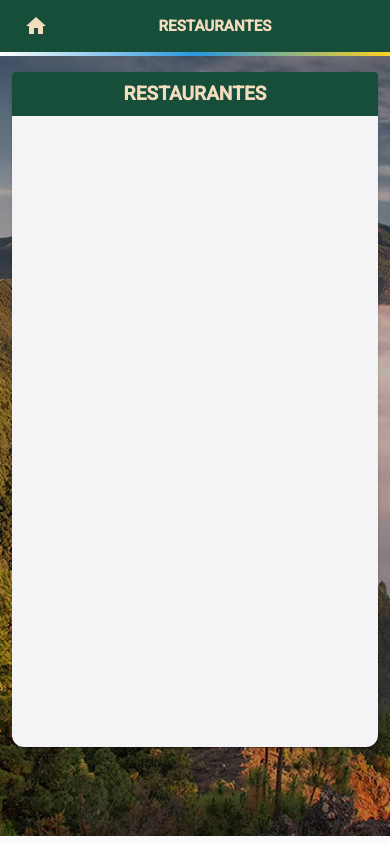
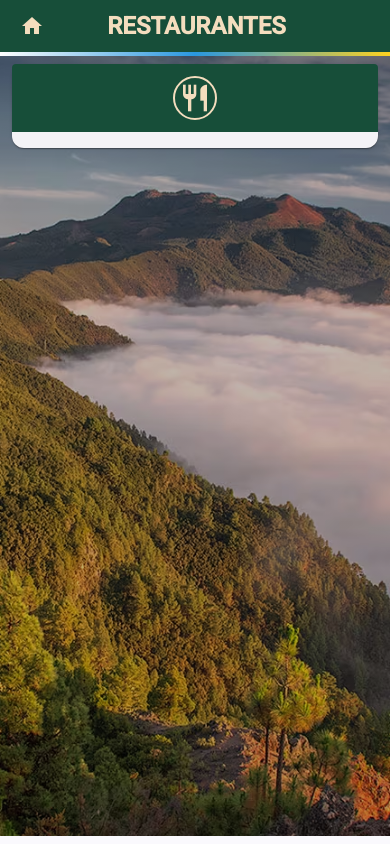
Before and after one commit to Fabian9128/lapalma-guide-app, an Angular app: page /restaurantes in a window 390 px wide. Built offline with nearby package versions, Linux system fonts and the light colour scheme.

Commit message:
FGO: Fix the header style to be center

```diff
--- a/src/app/pages/actividades/actividades.component.scss
+++ b/src/app/pages/actividades/actividades.component.scss
@@ -4,7 +4,7 @@
   display: flex;
   flex-direction: column;
   box-sizing: border-box;
-  height: flex;
+  height: auto;
 }
 
 .information-header {
@@ -32,7 +32,8 @@
 
 @media (max-width: 768px) {
   .information-container {
-    height: 80vh;
+    height: auto;
+    margin: 12px auto;
   }
 
   .information-header h1 {
@@ -44,3 +45,21 @@
     font-size: 13px;
   }
 }
+
+@media (max-width: 480px) {
+  .information-container {
+    margin: 8px auto;
+    height: auto;
+    min-height: 0;
+  }
+
+  .information-header h1 {
+    font-size: 1.1rem;
+  }
+
+  .information-content {
+    padding: 8px;
+    font-size: 12px;
+    flex: none;
+  }
+}
--- a/src/app/pages/actividades/actividades.component.ts
+++ b/src/app/pages/actividades/actividades.component.ts
@@ -3,7 +3,7 @@ import { CommonModule } from '@angular/common';
 import { MatCardModule } from '@angular/material/card';
 
 @Component({
-  selector: 'app-zona-valle',
+  selector: 'app-actividades',
   standalone: true,
   imports: [CommonModule, MatCardModule],
   templateUrl: './actividades.component.html',
--- a/src/app/pages/restaurantes/restaurantes.component.html
+++ b/src/app/pages/restaurantes/restaurantes.component.html
@@ -2,7 +2,9 @@
 
   <mat-card class="information-container">
     <div class="information-header">
-      <h1>RESTAURANTES</h1>
+      <h1>
+        <mat-icon>restaurant</mat-icon>
+      </h1>
     </div>
 
     <div class="information-content">
--- a/src/app/pages/restaurantes/restaurantes.component.scss
+++ b/src/app/pages/restaurantes/restaurantes.component.scss
@@ -4,7 +4,7 @@
   display: flex;
   flex-direction: column;
   box-sizing: border-box;
-  height: flex;
+  height: auto;
 }
 
 .information-header {
@@ -30,9 +30,22 @@
   box-sizing: border-box;
 }
 
+.information-header mat-icon {
+  color: var(--color-secondary);
+  border: 2px solid var(--color-secondary);
+  border-radius: 50%;
+  padding: 8px;
+  font-size: 32px;
+  display: inline-flex;
+  align-items: center;
+  justify-content: center;
+  background-color: transparent;
+}
+
 @media (max-width: 768px) {
   .information-container {
-    height: 80vh;
+    height: auto;
+    margin: 12px auto;
   }
 
   .information-header h1 {
@@ -44,3 +57,21 @@
     font-size: 13px;
   }
 }
+
+@media (max-width: 480px) {
+  .information-container {
+    margin: 8px auto;
+    height: auto;
+    min-height: 0;
+  }
+
+  .information-header h1 {
+    font-size: 1.1rem;
+  }
+
+  .information-content {
+    padding: 8px;
+    font-size: 12px;
+    flex: none;
+  }
+}
--- a/src/app/pages/restaurantes/restaurantes.component.ts
+++ b/src/app/pages/restaurantes/restaurantes.component.ts
@@ -1,11 +1,13 @@
 import { Component } from '@angular/core';
+//MODULES
 import { CommonModule } from '@angular/common';
 import { MatCardModule } from '@angular/material/card';
+import { MatIconModule } from '@angular/material/icon';
 
 @Component({
   selector: 'app-restaurantes',
   standalone: true,
-  imports: [CommonModule, MatCardModule],
+  imports: [CommonModule, MatCardModule, MatIconModule],
   templateUrl: './restaurantes.component.html',
   styleUrls: ['./restaurantes.component.scss'],
 })
--- a/src/app/shared/components/header/header.component.scss
+++ b/src/app/shared/components/header/header.component.scss
@@ -1,40 +1,40 @@
+#header {
+  display: flex;
+  align-items: center;
+  justify-content: flex-start;
+  background-color: var(--color-primary);
+  border-bottom: 4px solid;
+  border-image: linear-gradient(to right, #ffffff, #2997df, #ffd21f) 1;
+  padding: 0 12px;
+}
+
+.menu-button,
+.menu-button mat-icon {
+  color: var(--color-secondary) !important;
+}
+
 .maq-app-title {
   flex: 1;
-  text-align: center;
-  font-size: 1.4rem;
-  font-weight: 600;
   display: flex;
   align-items: center;
   justify-content: center;
+  font-size: 1.4rem;
+  font-weight: 600;
+  color: var(--color-secondary);
   background-color: var(--color-primary);
-  color: var(--color-secondary);
+  margin-right: 45px;
   gap: 8px;
 }
 
 .title-icon {
   width: 50px;
   height: 50px;
-  margin-left: 8px;
-  margin-right: 0;
-}
-
-#header {
-  border-bottom: 4px solid;
-  border-image: linear-gradient(to right, #ffffff, #2997df, #ffd21f) 1;
-  background-color: var(--color-primary);
-}
-
-.menu-button {
-  color: var(--color-secondary) !important;
-}
-
-.menu-button mat-icon {
-  color: var(--color-secondary) !important;
 }
 
 @media (max-width: 768px) {
   .maq-app-title {
     font-size: 1.1rem;
+    margin-left: 12px;
   }
 
   .title-icon {
@@ -45,7 +45,8 @@
 
 @media (max-width: 480px) {
   .maq-app-title {
-    font-size: 0.95rem;
+    font-size: 1.5rem;
+    margin-left: 8px;
   }
 
   .title-icon {
```
